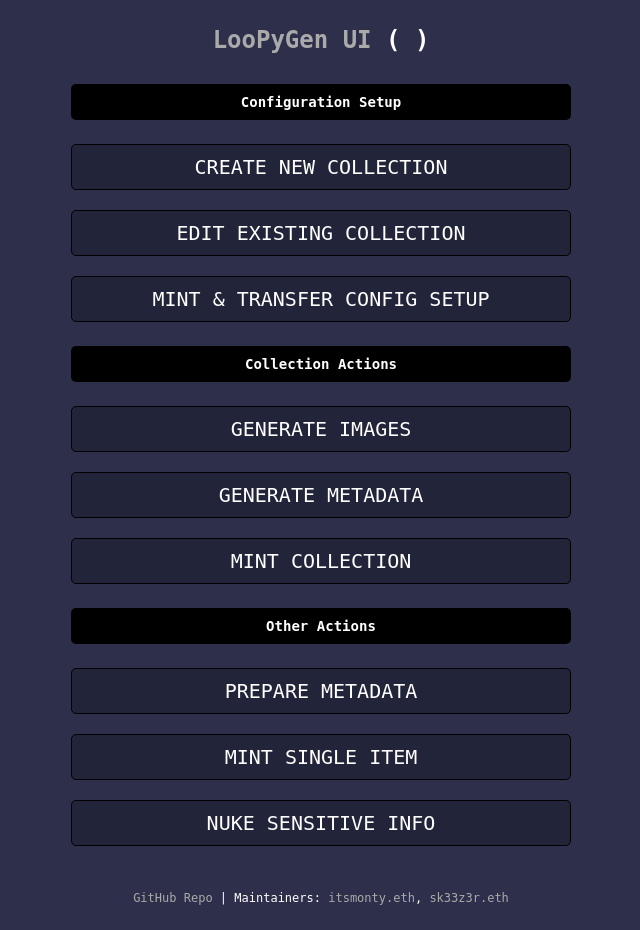
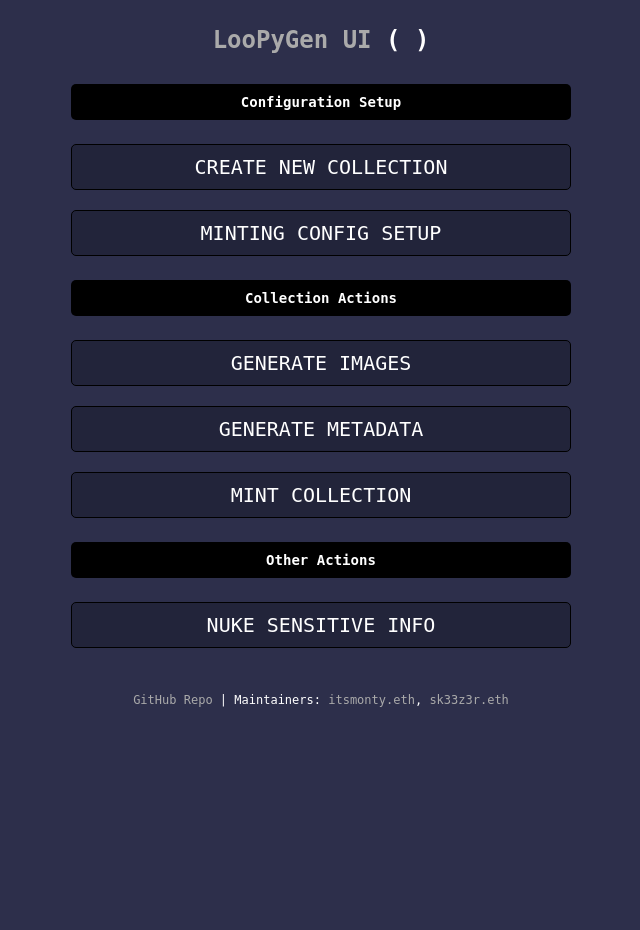
Before and after one commit to Montspy/LooPyGen, a PHP site: page / in a window 1280 px wide. Shown: the whole page, without its empty margins (319-959 px from the left). After the commit the page ends 707 px from the top, so only its background shows below. Run offline with PHP 8.4, Linux system fonts and the light colour scheme.

Commit message:
feat[php]: new main menu

```diff
--- a/php/home.php
+++ b/php/home.php
@@ -1,30 +1,46 @@
 <div class="section">
     <h3>Configuration Setup</h3>
     <a href="/setup/1"><button class="btn">CREATE NEW COLLECTION</button></a>
-    <a href="/edit/1"><button class="btn">EDIT EXISTING COLLECTION</button></a>
-    <a href="/config/1"><button class="btn">MINT & TRANSFER CONFIG SETUP</button></a>
+    <!-- <a href="/edit/1"><button class="btn">EDIT EXISTING COLLECTION</button></a> -->
+    <a href="/config/1"><button class="btn">MINTING CONFIG SETUP</button></a>
 </div>
 
 <div class="section">
     <h3>Collection Actions</h3>
-    <a href="/generate/images"><button class="btn">GENERATE IMAGES</button></a>
-    <a href="/generate/metadata"><button class="btn">GENERATE METADATA</button></a>
-    <a href="/mint/1?type=collection"><button class="btn">MINT COLLECTION</button></a>
+    <a href="/collection/images"><button class="btn">GENERATE IMAGES</button></a>
+    <a href="/collection/metadata"><button class="btn">GENERATE METADATA</button></a>
+    <a href="/collection/mint"><button class="btn">MINT COLLECTION</button></a>
 </div>
 
 <div class="section">
     <h3>Other Actions</h3>
-    <a href="/prepare"><button class="btn">PREPARE METADATA</button></a>
-    <a href="/mint/1?type=single"><button class="btn">MINT SINGLE ITEM</button></a>
+    <!-- <a href="/prepare"><button class="btn">PREPARE METADATA</button></a> -->
+    <!-- <a href="/mint/1?type=single"><button class="btn">MINT SINGLE ITEM</button></a> -->
     <!-- <a href="/transfer/1"><button class="btn">TRANSFER</button></a> -->
     <a href="/home?nuke=engage"><button class="btn">NUKE SENSITIVE INFO</button></a>
+    <!-- <a href="/home?update=true"><button class="btn">UPDATE LOOPYGEN</button></a> -->
 </div>
 
 <?php
 
     if (!empty($_GET['nuke'])) {
         unlink("./config.json");
-        echo "<h3><i>Sensitive Info Deleted</i></h3>";
+        if (file_exists("./config.json")) {
+            echo "<h3 class='error'><i>Error: Sensitive info not deleted</i></h3>";
+        } else {
+            echo "<h3 class='success'><i>Success: Sensitive Info Deleted</i></h3>";
+        }
+    }
+
+    if (!empty($_GET['update'])) {
+        exec('git pull --recurse-submodules', $output, $code);
+        echo "<pre>";
+        echo "Update Exit Code: ${code}";
+        echo "";
+        foreach ($output as $line) {
+            echo $line;
+        }
+        echo "</pre>";
     }
 
 ?>
```
